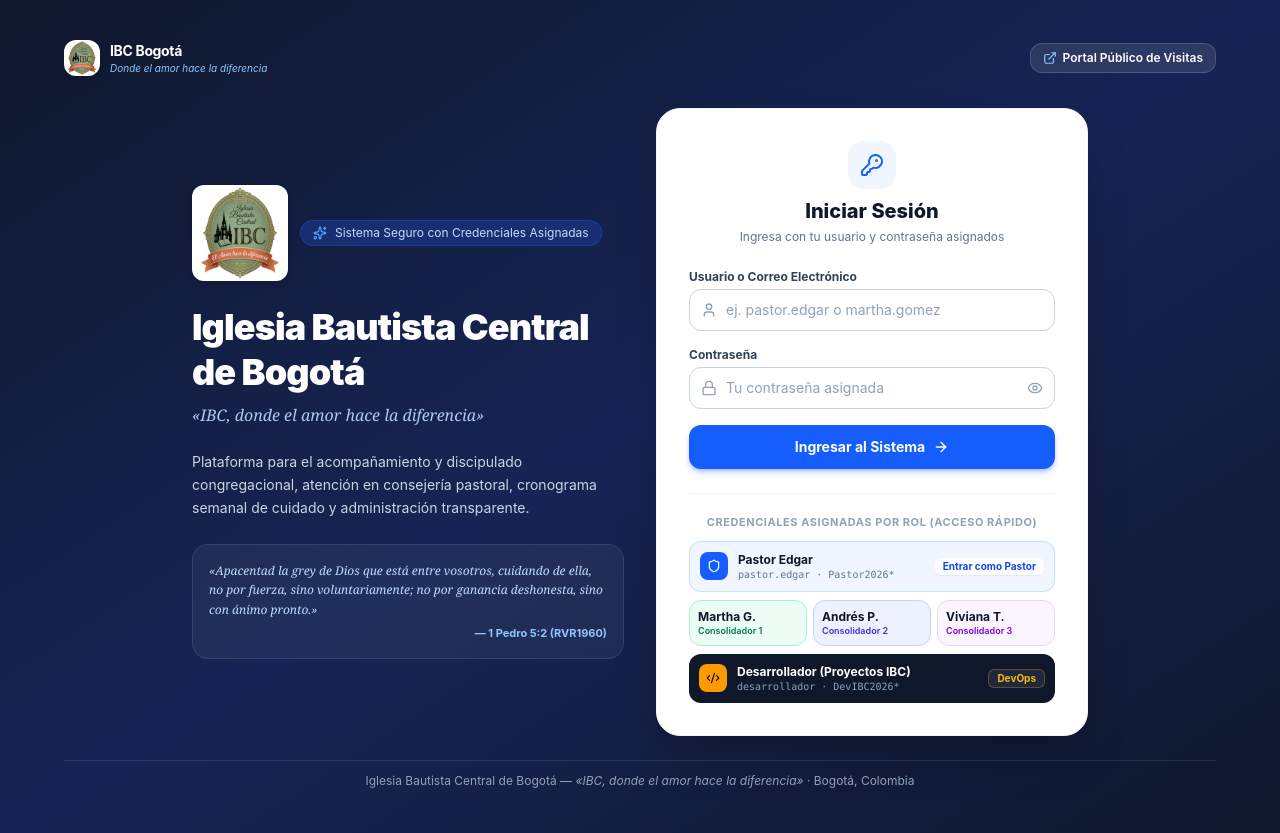
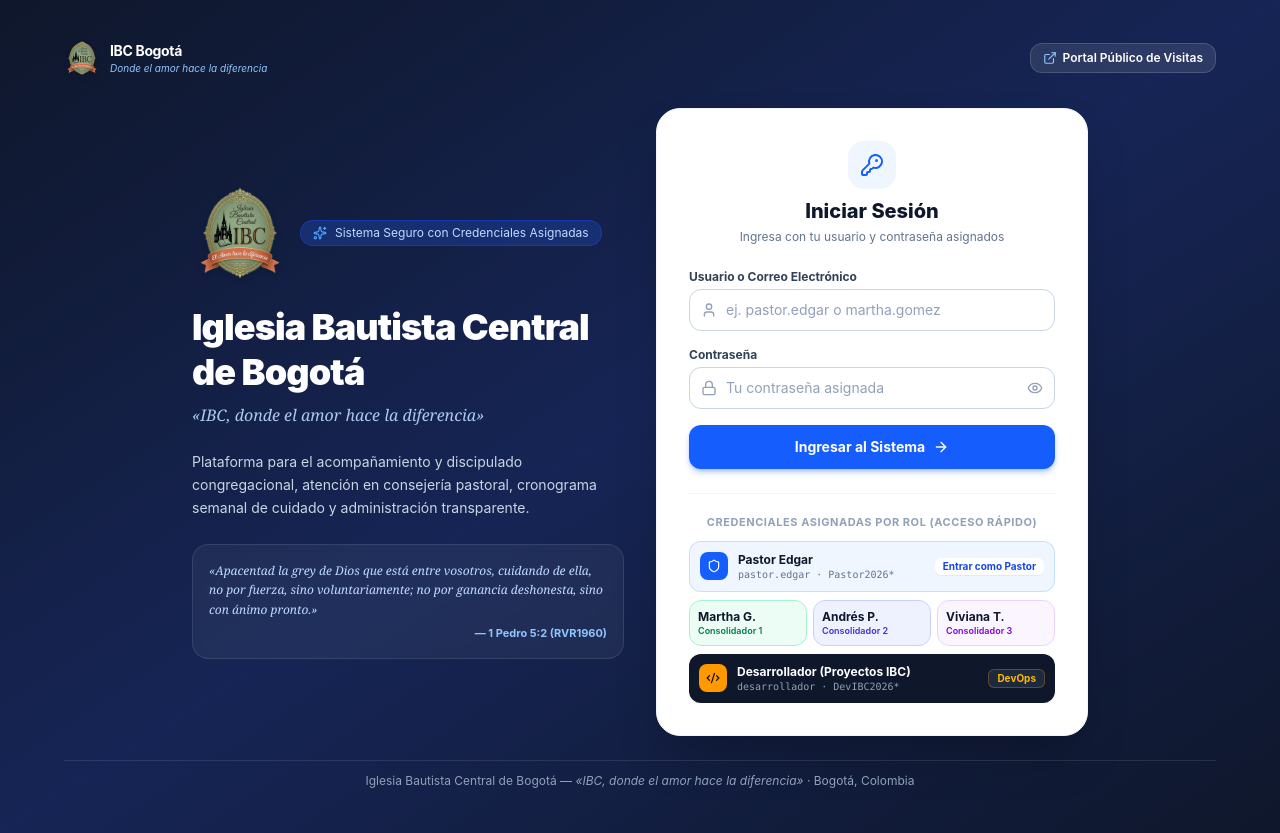
Before and after one commit to ProyectosIBC/ConsolidacionIBC, a React (Vite) app: page / in a window 1280 px wide. Built offline with nearby package versions, Linux system fonts and the light colour scheme; no server answers; the database is empty; a web font is replaced by a local one.

Commit message:
feat: Procesar y aplicar versión en PNG con transparencia exterior del logo oficial de IBC Bogotá

```diff
--- a/index.html
+++ b/index.html
@@ -9,7 +9,7 @@
     <meta property="og:description" content="Iglesia Bautista Central de Bogotá — IBC, donde el amor hace la diferencia. Sistema de Consolidación de Miembros, Consejería con SLA, Seguimiento Semanal y Donaciones." />
     <meta property="og:type" content="website" />
     <meta name="twitter:card" content="summary_large_image" />
-    <link rel="icon" type="image/jpeg" href="/logo_ibc.jpg" />
+    <link rel="icon" type="image/png" href="/logo_ibc.png" />
     <link rel="preconnect" href="https://fonts.googleapis.com">
     <link rel="preconnect" href="https://fonts.gstatic.com" crossorigin>
     <link href="https://fonts.googleapis.com/css2?family=Plus+Jakarta+Sans:wght@300;400;500;600;700;800&family=Playfair+Display:ital,wght@0,600;0,700;1,600&display=swap" rel="stylesheet">
--- a/src/components/common/IBCLogo.tsx
+++ b/src/components/common/IBCLogo.tsx
@@ -1,5 +1,5 @@
 import React, { useState } from 'react';
-import logoImg from '../../assets/logo_ibc.jpg';
+import logoPng from '../../assets/logo_ibc.png';
 
 interface IBCLogoProps {
   className?: string;
@@ -26,11 +26,11 @@ export const IBCLogo: React.FC<IBCLogoProps> = ({
   return (
     <div className={`relative inline-flex items-center justify-center shrink-0 ${dimensions} ${className}`}>
       <img
-        src={hasError ? '/logo_ibc.jpg' : logoImg}
+        src={hasError ? '/logo_ibc.png' : logoPng}
         alt="Logo Oficial IBC Bogotá - El Amor hace la diferencia"
         onError={() => setHasError(true)}
-        className={`w-full h-full object-contain filter drop-shadow-md rounded-xl select-none ${
-          showBorder ? 'ring-2 ring-emerald-500/40 p-1 bg-white shadow-sm' : ''
+        className={`w-full h-full object-contain filter drop-shadow-md select-none transition-transform hover:scale-105 ${
+          showBorder ? 'ring-2 ring-emerald-500/40 p-1 bg-white/10 backdrop-blur-xs rounded-2xl shadow-sm' : ''
         }`}
         loading="eager"
       />
```
Also changed, not shown: public/logo_ibc.png (added), src/assets/logo_ibc.png (added).
